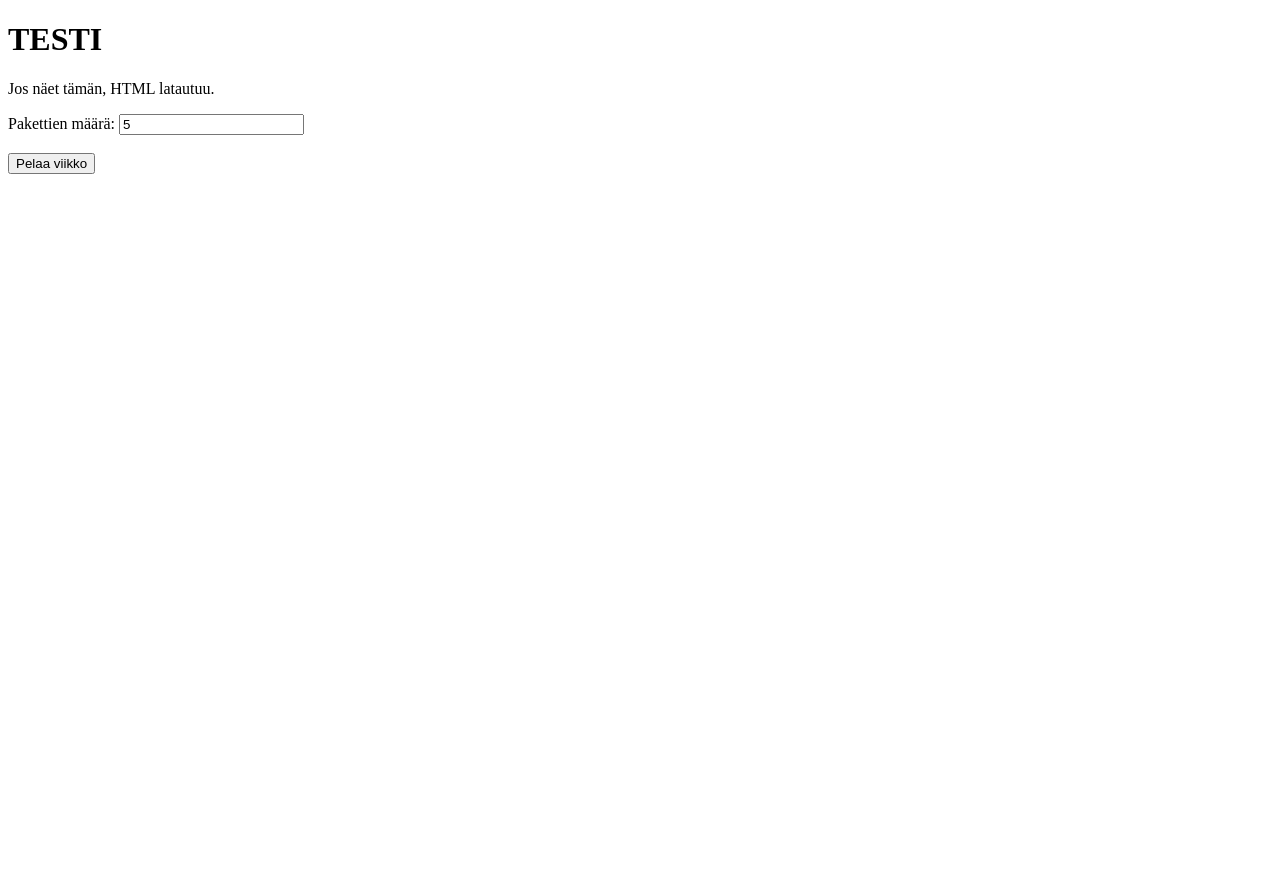
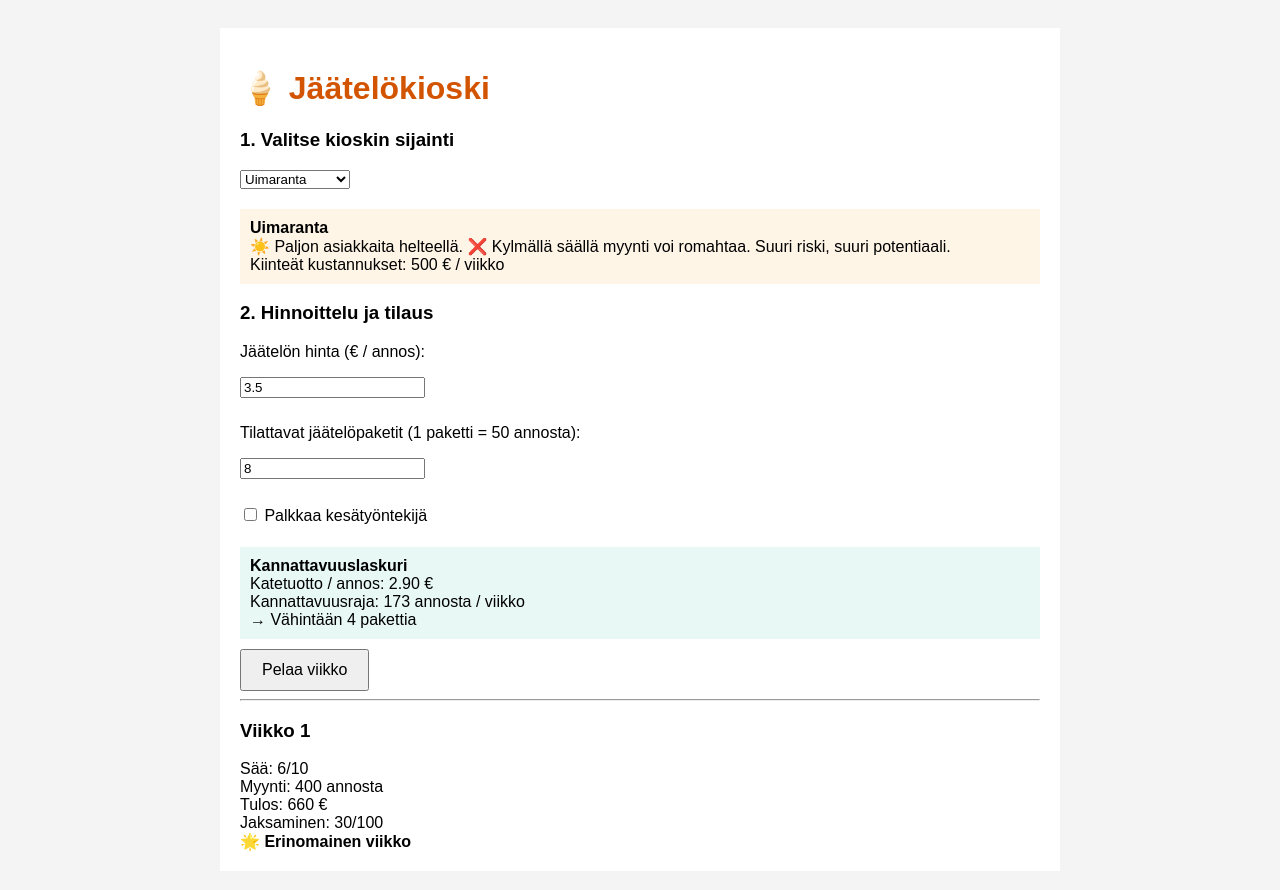
Before and after one commit to sinisterpurpose/Opetuspeli, a plain HTML site: page index.html in a window 1280 px wide. Both pictures are taken after a click on the button "Pelaa viikko". Before the commit the page ends 800 px from the top, so only its background shows below. Drawn offline with Linux system fonts and the light colour scheme.

Commit message:
Update index.html

```diff
--- a/index.html
+++ b/index.html
@@ -2,20 +2,217 @@
 <html lang="fi">
 <head>
 <meta charset="UTF-8">
-<title>Testi</title>
+<title>Jäätelökioski</title>
+
+<style>
+body {
+  font-family: Arial, sans-serif;
+  background: #f4f4f4;
+  padding: 20px;
+}
+.box {
+  background: white;
+  padding: 20px;
+  max-width: 800px;
+  margin: auto;
+}
+h1 {
+  color: #d35400;
+}
+select, input {
+  margin-bottom: 10px;
+}
+.info {
+  background: #fef5e7;
+  padding: 10px;
+  margin: 10px 0;
+}
+.calc {
+  background: #e8f8f5;
+  padding: 10px;
+  margin: 10px 0;
+}
+button {
+  padding: 10px 20px;
+  font-size: 16px;
+}
+</style>
 </head>
 
 <body>
-<h1>TESTI</h1>
+<div class="box">
 
-<p>Jos näet tämän, HTML latautuu.</p>
+<h1>🍦 Jäätelökioski</h1>
 
-<label>Pakettien määrä:</label>
-<input type="number" value="5">
+<h3>1. Valitse kioskin sijainti</h3>
+<select id="location">
+  <option value="uimaranta">Uimaranta</option>
+  <option value="puisto">Puisto</option>
+  <option value="kauppakeskus">Kauppakeskus</option>
+</select>
 
-<br><br>
+<div class="info" id="locationInfo"></div>
 
-<button>Pelaa viikko</button>
+<h3>2. Hinnoittelu ja tilaus</h3>
+
+<p>Jäätelön hinta (€ / annos):</p>
+<input type="number" id="price" value="3.5" step="0.1">
+
+<p>Tilattavat jäätelöpaketit (1 paketti = 50 annosta):</p>
+<input type="number" id="packages" value="8">
+
+<p>
+  <input type="checkbox" id="worker">
+  Palkkaa kesätyöntekijä
+</p>
+
+<div class="calc" id="calculator"></div>
+
+<button id="playButton">Pelaa viikko</button>
+
+<hr>
+<div id="result"></div>
+
+</div>
+
+<script>
+// --------------------
+// PELIN MUUTTUJAT
+// --------------------
+let week = 1;
+let fatigue = 20;
+
+const fixedCost = 500;
+const packagePrice = 30;
+const workerCost = 500;
+const portionsPerPackage = 50;
+
+const locations = {
+  uimaranta: {
+    name: "Uimaranta",
+    factor: 1.2,
+    description:
+      "☀️ Paljon asiakkaita helteellä. ❌ Kylmällä säällä myynti voi romahtaa. Suuri riski, suuri potentiaali."
+  },
+  puisto: {
+    name: "Puisto",
+    factor: 1.0,
+    description:
+      "🌳 Tasainen asiakasvirta. Kohtalainen riski ja ennustettava myynti."
+  },
+  kauppakeskus: {
+    name: "Kauppakeskus",
+    factor: 0.9,
+    description:
+      "🏬 Vähemmän sään vaikutusta. Vakaa mutta matalampi huippumyynti."
+  }
+};
+
+// --------------------
+// ELEMENTIT
+// --------------------
+const locationSelect = document.getElementById("location");
+const locationInfo = document.getElementById("locationInfo");
+const priceInput = document.getElementById("price");
+const packagesInput = document.getElementById("packages");
+const workerCheckbox = document.getElementById("worker");
+const calculator = document.getElementById("calculator");
+const result = document.getElementById("result");
+const playButton = document.getElementById("playButton");
+
+// --------------------
+// TOIMINNOT
+// --------------------
+function updateLocationInfo() {
+  const loc = locations[locationSelect.value];
+  locationInfo.innerHTML = `
+    <strong>${loc.name}</strong><br>
+    ${loc.description}<br>
+    Kiinteät kustannukset: ${fixedCost} € / viikko
+  `;
+  updateCalculator();
+}
+
+function updateCalculator() {
+  const price = Number(priceInput.value);
+  const variableCostPerPortion = packagePrice / portionsPerPackage;
+  const contributionMargin = price - variableCostPerPortion;
+
+  if (contributionMargin <= 0) {
+    calculator.innerHTML =
+      "❌ Tällä hinnalla et kata edes jäätelön hankintahintaa.";
+    return;
+  }
+
+  const breakEvenPortions = Math.ceil(fixedCost / contributionMargin);
+  const minPackages = Math.ceil(breakEvenPortions / portionsPerPackage);
+
+  calculator.innerHTML = `
+    <strong>Kannattavuuslaskuri</strong><br>
+    Katetuotto / annos: ${contributionMargin.toFixed(2)} €<br>
+    Kannattavuusraja: ${breakEvenPortions} annosta / viikko<br>
+    → Vähintään ${minPackages} pakettia
+  `;
+}
+
+function playWeek() {
+  const price = Number(priceInput.value);
+  const packages = Number(packagesInput.value);
+  const loc = locations[locationSelect.value];
+  const worker = workerCheckbox.checked;
+
+  const weather = Math.floor(Math.random() * 11); // 0–10
+  let demand = 800 * (weather / 10) * loc.factor;
+  demand *= (5 / price);
+
+  let maxSales = packages * portionsPerPackage;
+  let sales = Math.min(demand, maxSales);
+
+  fatigue += worker ? -5 : 10;
+  fatigue = Math.max(0, Math.min(100, fatigue));
+
+  if (fatigue > 70) {
+    sales *= 0.85;
+  }
+
+  const revenue = sales * price;
+  const costs =
+    packages * packagePrice +
+    fixedCost +
+    (worker ? workerCost : 0);
+
+  const profit = revenue - costs;
+
+  let rating = "Kohtalainen viikko";
+  if (profit < 0) rating = "❌ Huono viikko";
+  if (profit > 500) rating = "✅ Hyvä viikko";
+  if (profit > 600) rating = "🌟 Erinomainen viikko";
+
+  result.innerHTML = `
+    <h3>Viikko ${week}</h3>
+    Sää: ${weather}/10<br>
+    Myynti: ${Math.round(sales)} annosta<br>
+    Tulos: ${profit.toFixed(0)} €<br>
+    Jaksaminen: ${fatigue}/100<br>
+    <strong>${rating}</strong>
+  `;
+
+  week++;
+}
+
+// --------------------
+// EVENT LISTENERIT
+// (TÄMÄ KORJAA GOOGLE SITES -ONGELMAN)
+// --------------------
+locationSelect.addEventListener("change", updateLocationInfo);
+priceInput.addEventListener("input", updateCalculator);
+playButton.addEventListener("click", playWeek);
+
+// --------------------
+// ALUSTUS
+// --------------------
+updateLocationInfo();
+</script>
 
 </body>
 </html>
```
